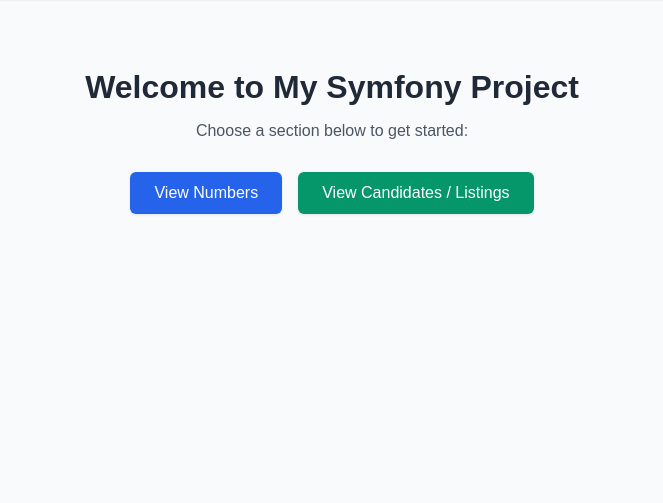
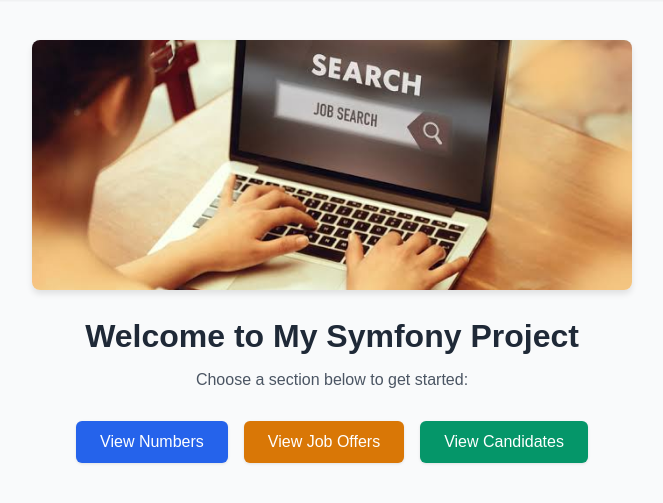
Before and after one commit to b7mid/Symfony, a Symfony app: template templates/accueil.html.twig in a window 1280 px wide. Shown: the part 56-559 px from the top of the page, without its empty margins (308-971 px from the left). Run offline with Twig, Linux system fonts and the light colour scheme; the template is opened without the code that fills it, so the values that code supplies are empty; some libraries are stand-ins or nearby versions.

Commit message:
Add project image banner to the welcome page

```diff
--- a/src/Controller/JobController.php
+++ b/src/Controller/JobController.php
@@ -22,7 +22,6 @@ class JobController extends AbstractController
     #[Route('/jobs/{id}', name: 'app_job_show')]
     public function show(int $id, JobRepository $jobRepository): Response
     {
-        // Safely find the job by ID to show its summary
         $job = $jobRepository->find($id);
 
         if (!$job) {
--- a/templates/accueil.html.twig
+++ b/templates/accueil.html.twig
@@ -3,7 +3,13 @@
 {% block title %}Welcome - Symfony Project{% endblock %}
 
 {% block body %}
-    <div class="container" style="padding: 3rem; text-align: center; font-family: sans-serif; max-width: 600px; margin: auto;">
+    <div class="container" style="padding: 2.5rem; text-align: center; font-family: sans-serif; max-width: 600px; margin: auto;">
+
+        <!-- Integrated Project Image -->
+        <div style="margin-bottom: 1.5rem;">
+            <img src="{{ asset('images/images.jpg') }}" alt="Project Banner" style="width: 100%; max-height: 250px; object-fit: cover; border-radius: 8px; box-shadow: 0 4px 6px rgba(0,0,0,0.1);">
+        </div>
+
         <h1 style="color: #1f2937; margin-bottom: 1rem;">Welcome to My Symfony Project</h1>
         <p style="color: #4b5563; margin-bottom: 2rem;">Choose a section below to get started:</p>
 
@@ -11,8 +17,11 @@
             <a href="{{ path('app_numbers') }}" style="padding: 0.75rem 1.5rem; background-color: #2563eb; color: white; text-decoration: none; border-radius: 0.375rem; font-weight: 500; box-shadow: 0 1px 3px rgba(0,0,0,0.1);">
                 View Numbers
             </a>
+            <a href="{{ path('app_job_index') }}" style="padding: 0.75rem 1.5rem; background-color: #d97706; color: white; text-decoration: none; border-radius: 0.375rem; font-weight: 500; box-shadow: 0 1px 3px rgba(0,0,0,0.1);">
+                View Job Offers
+            </a>
             <a href="{{ path('app_candidate_index') }}" style="padding: 0.75rem 1.5rem; background-color: #059669; color: white; text-decoration: none; border-radius: 0.375rem; font-weight: 500; box-shadow: 0 1px 3px rgba(0,0,0,0.1);">
-                View Candidates / Listings
+                View Candidates
             </a>
         </div>
     </div>
```
Also changed, not shown: templates/job/index.html.twig (+8 -5 lines).
